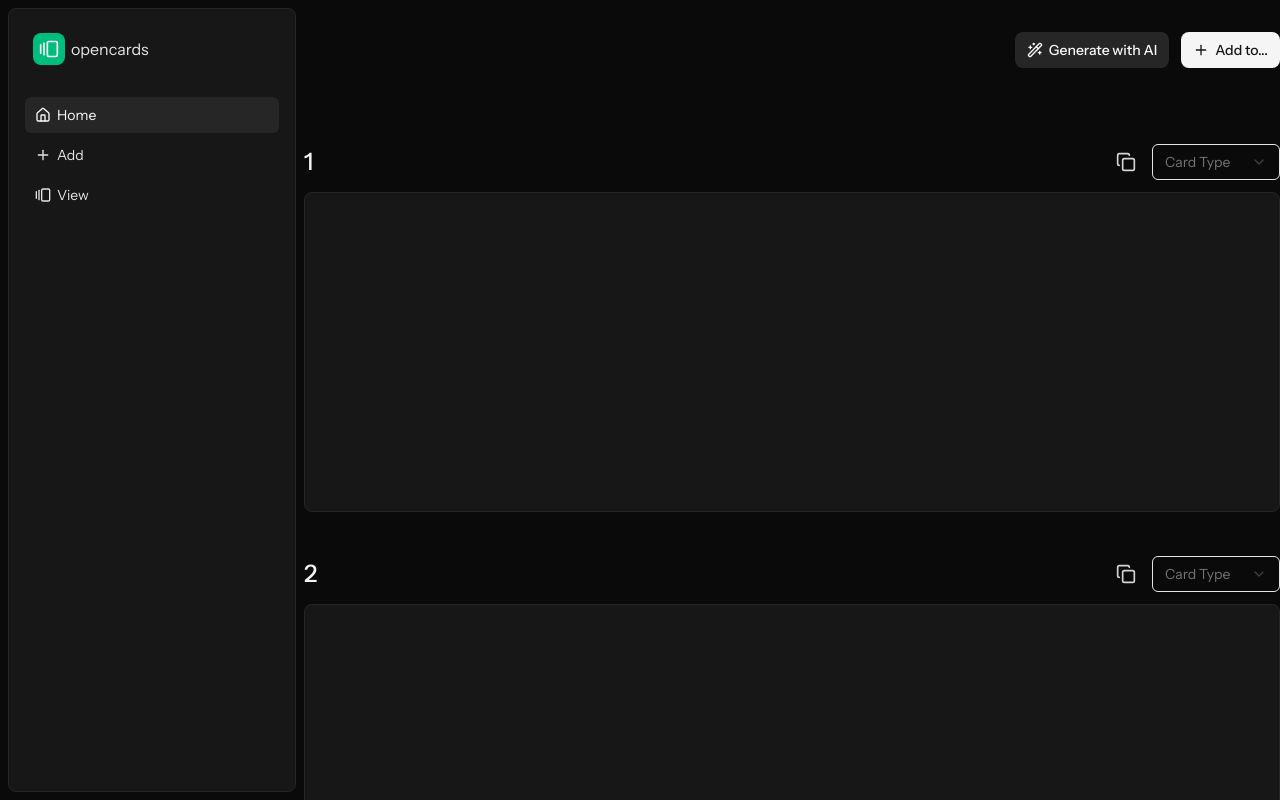
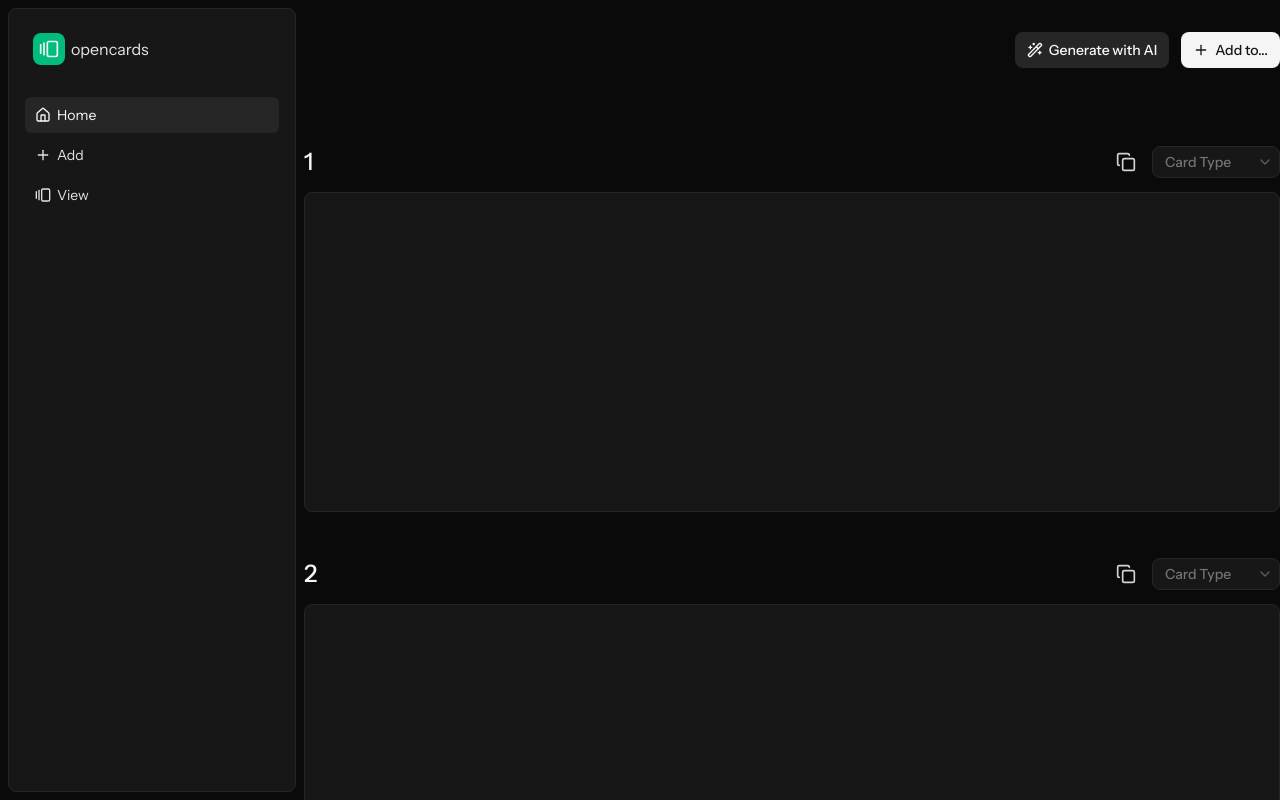
Before and after one commit to jaxonhill/opencards, a Next.js app: page /test in a window 1280 px wide. Shown: the top 800 px of the page. Built offline with nearby package versions, Linux system fonts and the light colour scheme.

Commit message:
Fix select styling a bit

```diff
--- a/src/components/select.tsx
+++ b/src/components/select.tsx
@@ -18,27 +18,19 @@ function SelectValue({ ...props }: React.ComponentProps<typeof SelectPrimitive.V
     return <SelectPrimitive.Value data-slot="select-value" {...props} />;
 }
 
-function SelectTrigger({
-    className,
-    size = "default",
-    children,
-    ...props
-}: React.ComponentProps<typeof SelectPrimitive.Trigger> & {
-    size?: "sm" | "default";
-}) {
+function SelectTrigger({ className, children, ...props }: React.ComponentProps<typeof SelectPrimitive.Trigger>) {
     return (
         <SelectPrimitive.Trigger
             data-slot="select-trigger"
-            data-size={size}
             className={cn(
-                "border-neutral-200 data-[placeholder]:text-neutral-500 [&_svg:not([class*='text-'])]:text-neutral-500 focus-visible:border-neutral-950 focus-visible:ring-neutral-950/50 aria-invalid:ring-red-500/20 dark:aria-invalid:ring-red-500/40 aria-invalid:border-red-500 dark:bg-neutral-200/30 dark:hover:bg-neutral-200/50 flex w-fit items-center justify-between gap-2 rounded-md border bg-transparent px-3 py-2 text-sm whitespace-nowrap shadow-xs transition-[color,box-shadow] outline-none focus-visible:ring-[3px] disabled:cursor-not-allowed disabled:opacity-50 data-[size=default]:h-9 data-[size=sm]:h-8 *:data-[slot=select-value]:line-clamp-1 *:data-[slot=select-value]:flex *:data-[slot=select-value]:items-center *:data-[slot=select-value]:gap-2 [&_svg]:pointer-events-none [&_svg]:shrink-0 [&_svg:not([class*='size-'])]:size-4 dark:border-neutral-800 dark:data-[placeholder]:text-neutral-400 dark:[&_svg:not([class*='text-'])]:text-neutral-400 dark:focus-visible:border-neutral-300 dark:focus-visible:ring-neutral-300/50 dark:aria-invalid:ring-red-900/20 dark:dark:aria-invalid:ring-red-900/40 dark:aria-invalid:border-red-900 dark:dark:bg-neutral-800/30 dark:dark:hover:bg-neutral-800/50",
+                "data-[placeholder]:text-neutral-500 flex w-fit text-neutral-300 items-center justify-between gap-2 rounded-lg border border-neutral-800 bg-neutral-900 pl-3 pr-1.5 py-2 text-sm h-9 font-medium whitespace-nowrap disabled:cursor-not-allowed disabled:opacity-50 [&_svg]:shrink-0 [&_svg:not([class*='size-'])]:size-4",
                 className
             )}
             {...props}
         >
             {children}
             <SelectPrimitive.Icon asChild>
-                <ChevronDownIcon className="size-4 opacity-50" />
+                <ChevronDownIcon className="size-4 opacity-75 text-neutral-500" />
             </SelectPrimitive.Icon>
         </SelectPrimitive.Trigger>
     );
```
